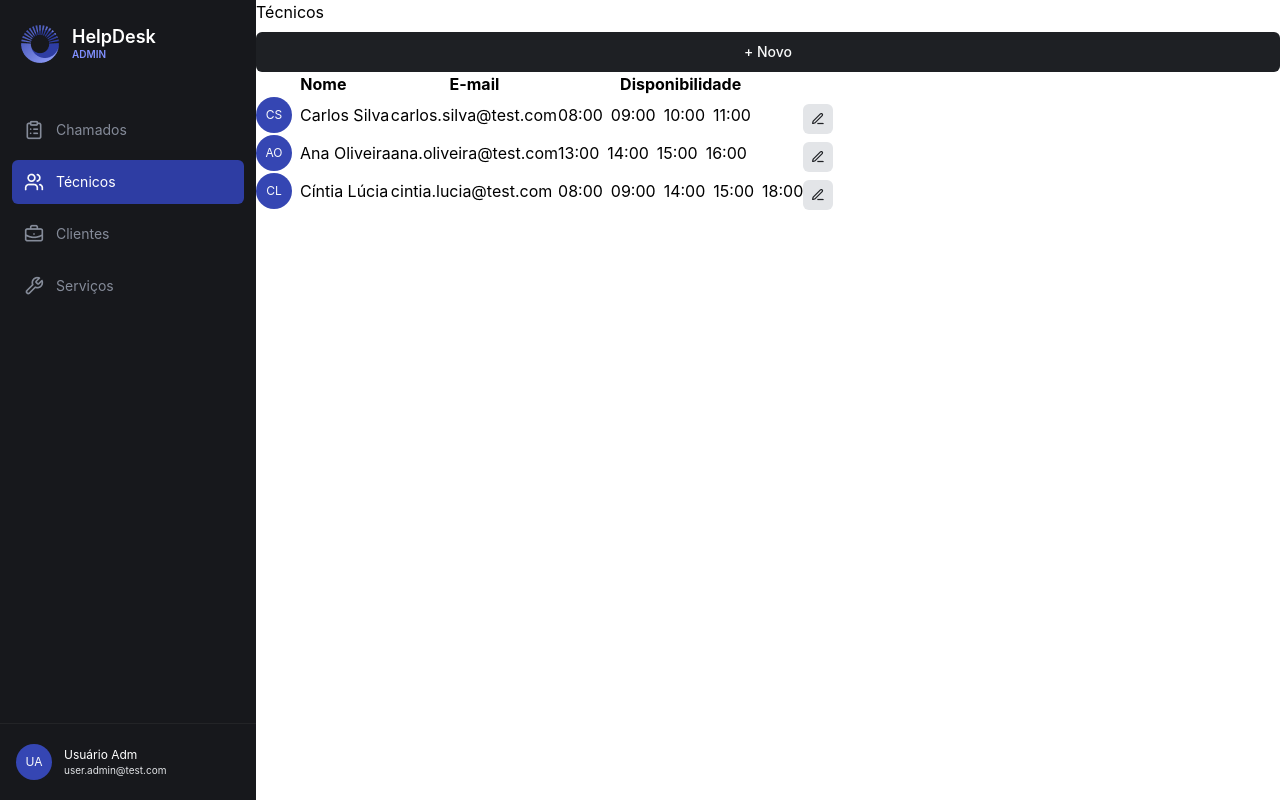
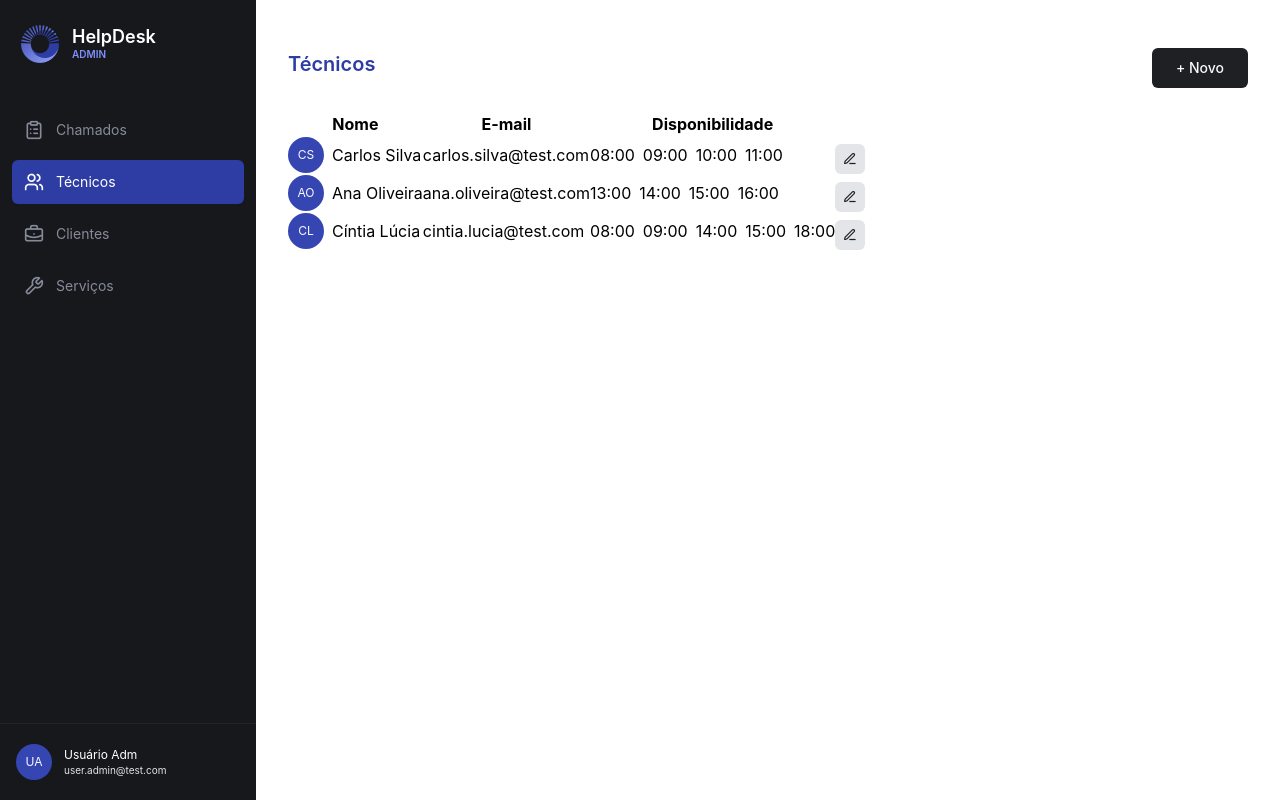
Before and after one commit to philipipastor/HelpDesk, a React (Vite) app: page /tecnicos in a window 1280 px wide. Built offline with nearby package versions, Linux system fonts and the light colour scheme.

Commit message:
styles: adiciona estilo a página de técnico

```diff
--- a/src/pages/Admin/Technicians.tsx
+++ b/src/pages/Admin/Technicians.tsx
@@ -3,11 +3,13 @@ import { TechnicianTable } from "./components/Technicians/TechnicianTable"
 
 export function Technicians() {
     return (
-        <main>
-            <header>
-                <h1>Técnicos</h1>
+        <main className="w-full px-8 py-10">
+            <header className="mb-6 space-between flex items-center justify-between">
+                <h1 className="text-xl font-semibold text-[#2E3DA3]">
+                    Técnicos
+                </h1>
 
-                <Button>
+                <Button variant="btnMedium">
                     + Novo
                 </Button>
             </header>
```
